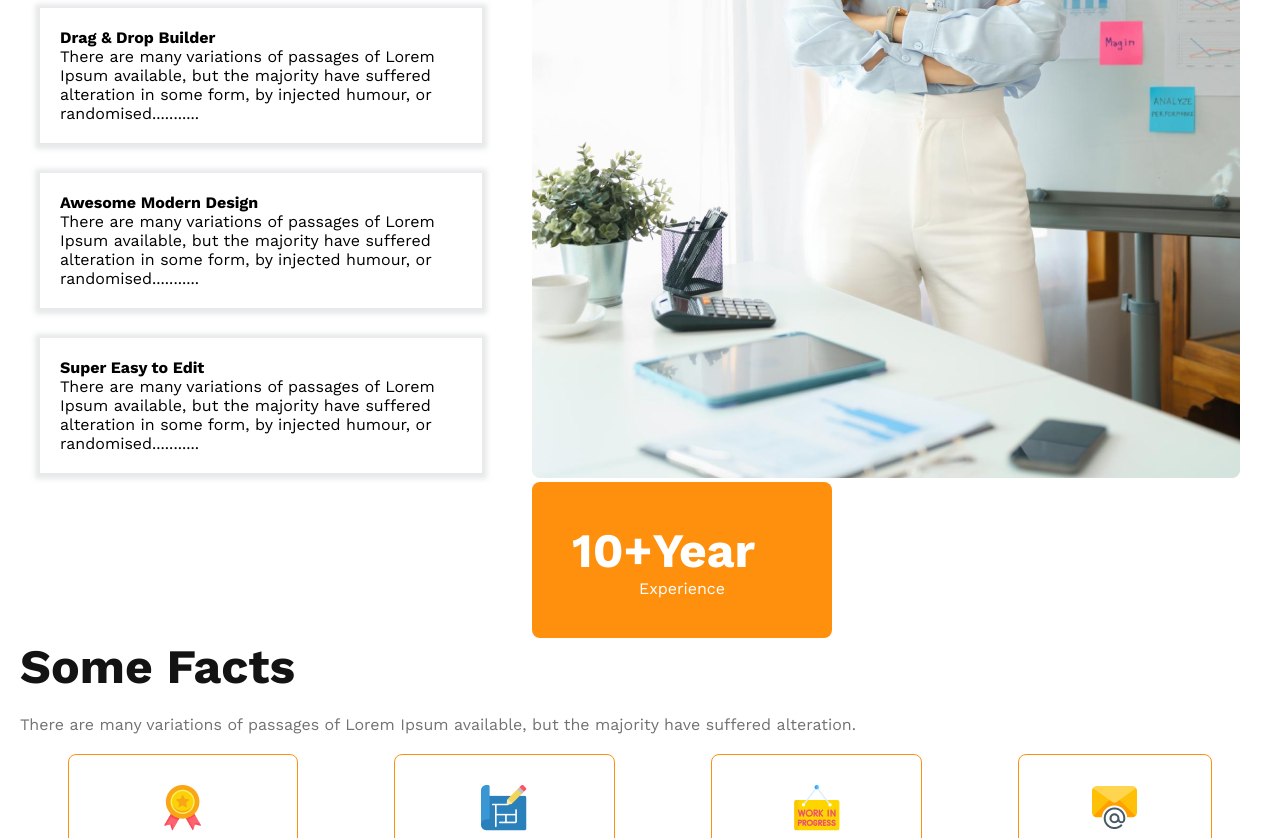
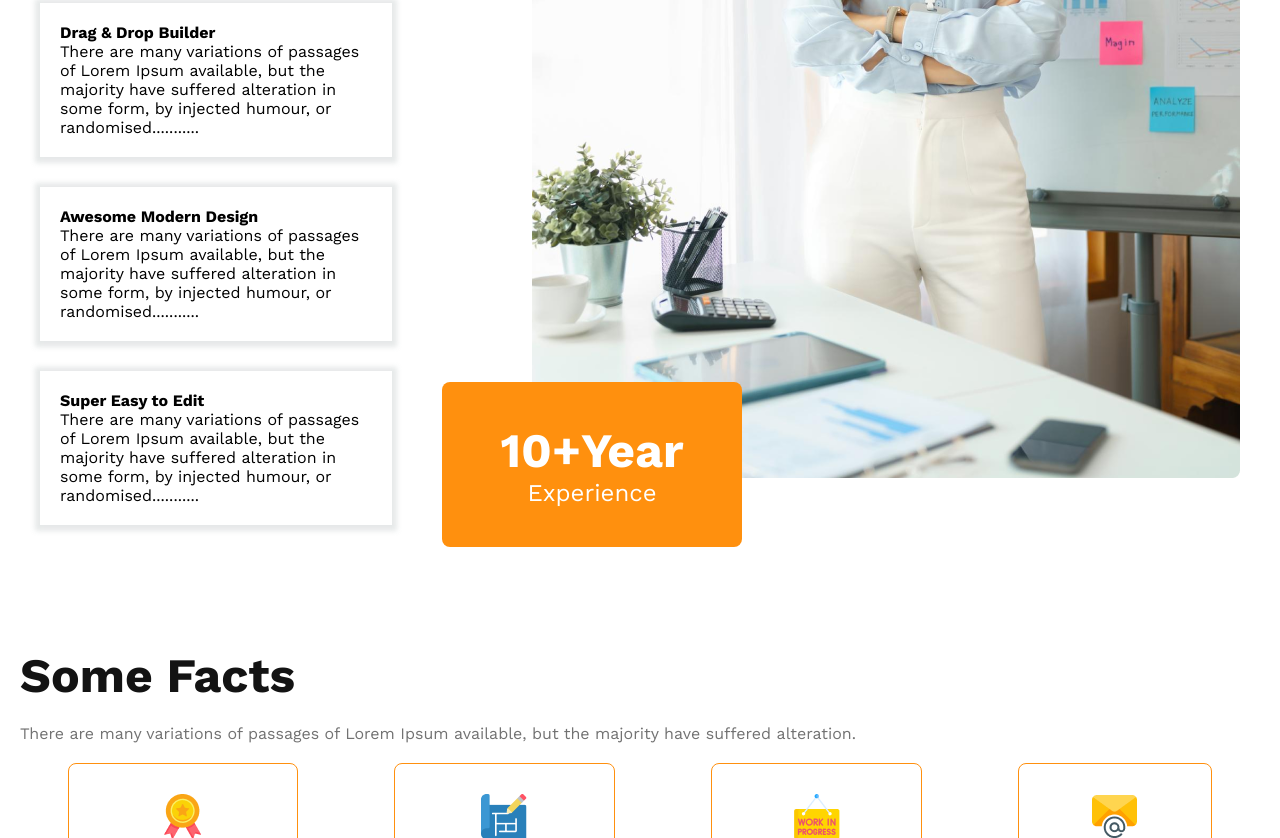
Before and after one commit to sifayet007/architect_website, a plain HTML site: page index.html in a window 1280 px wide. Shown: the part 2473-3311 px from the top of the page. Drawn offline with nearby package versions, Linux system fonts and the light colour scheme.

Commit message:
10+years btn added

```diff
--- a/styles/style.css
+++ b/styles/style.css
@@ -142,19 +142,26 @@ main {
   border-left: 3px solid #ff900e;
   padding: 10px;
 }
+.experience img {
+  height: 90%;
+  margin-left: 90px;
+}
 .ten-years-badge {
   border-radius: 8px;
   background-color: #ff900e;
   color: white;
   width: 300px;
   padding: 40px;
+  text-align: center;
+  position: relative;
+  bottom: 100px;
 }
 
 .ten-years-badge h1 {
   font-size: 3rem;
 }
 .ten-years-badge p {
-  text-align: center;
+  font-size: 1.5rem;
 }
 
 .features-div-section {
```
